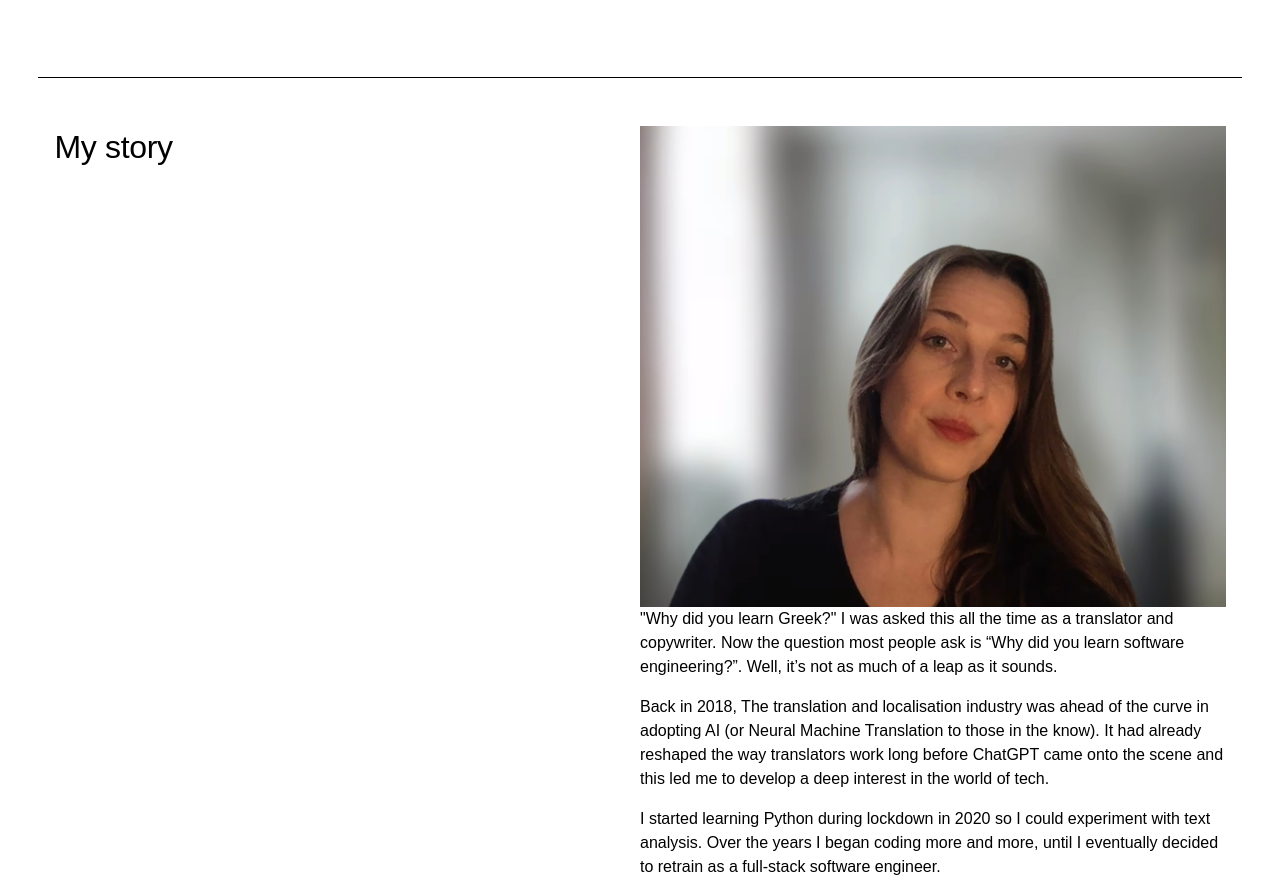
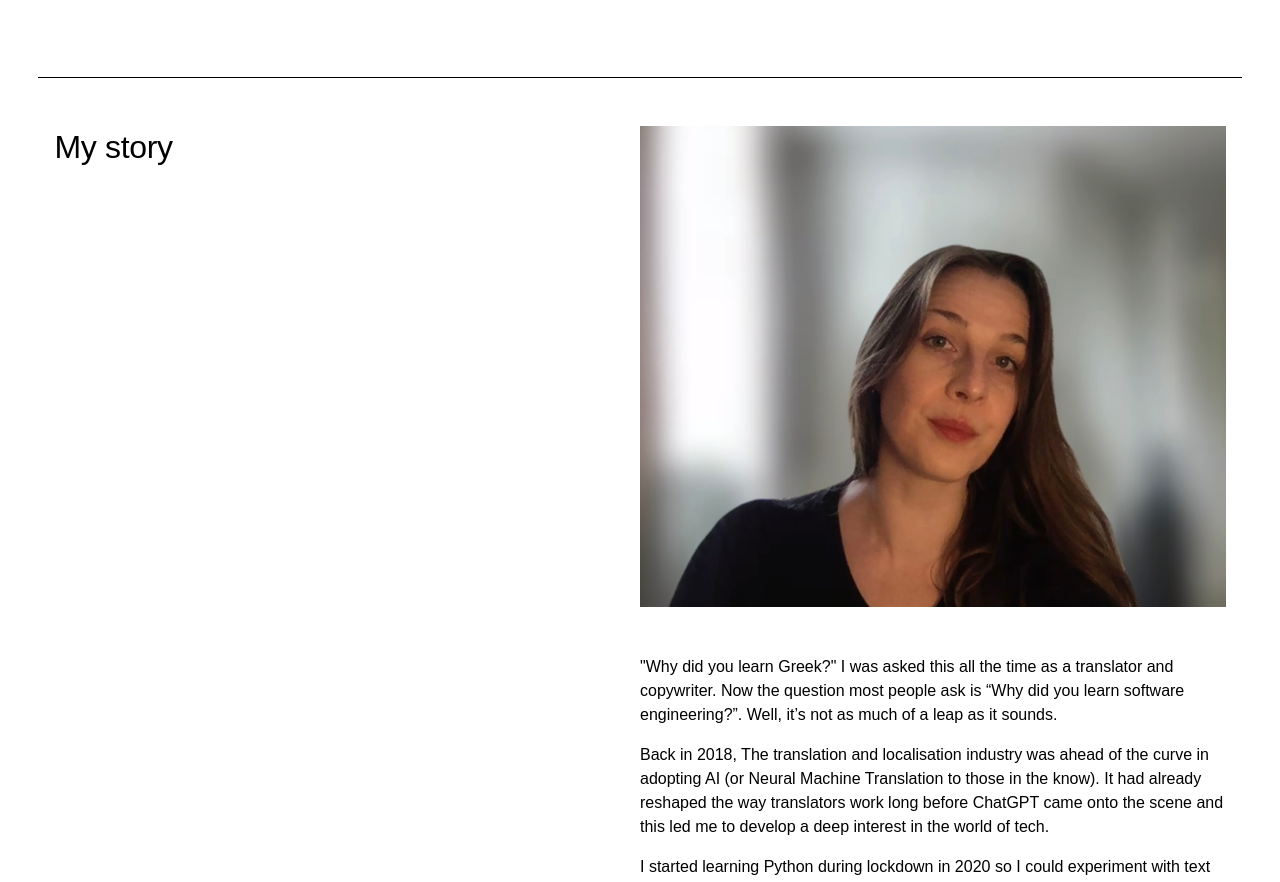
Before and after one commit to KatieHill-Fr-Gr/portfolio-frontend, a React (Vite) app: page /about in a window 1280 px wide. Shown: the part 2080-2962 px from the top of the page. Built offline with nearby package versions, Linux system fonts and the light colour scheme; no server answers; a web font is replaced by a local one.

Commit message:
Padding added

```diff
--- a/src/components/About/About.css
+++ b/src/components/About/About.css
@@ -14,7 +14,7 @@
 }
 
 .about-img-container {
-    padding: 0;
+    padding-bottom: 3rem;
 }
 
 .about-section h1 {
```
